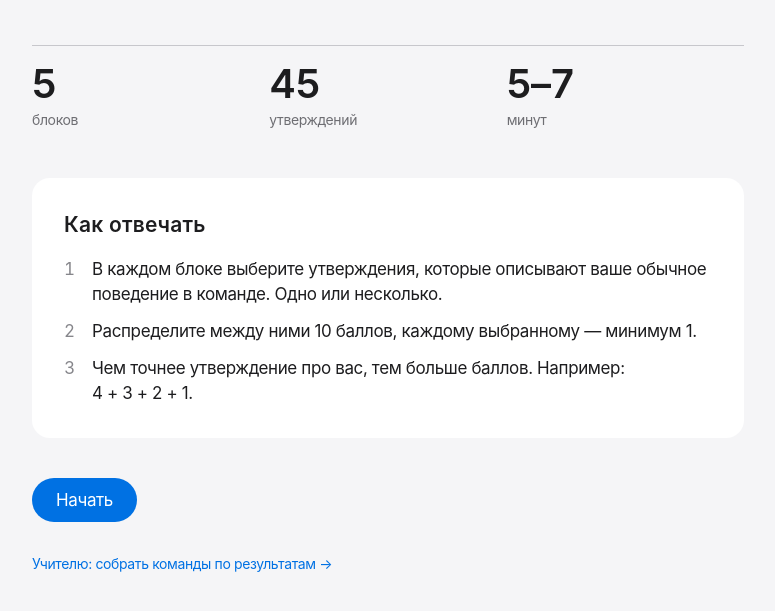
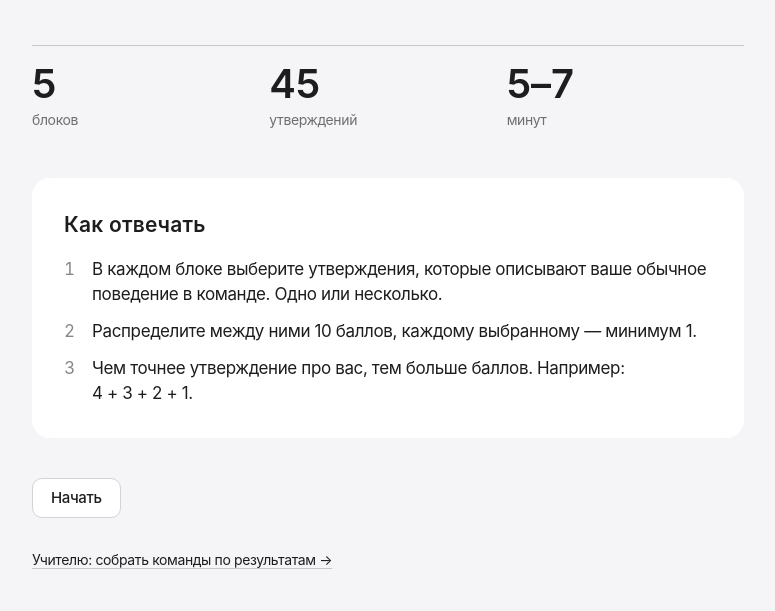
Before and after one commit to DenKarpov/team-roles-test, a plain HTML site: page index.html in a window 1280 px wide. Shown: the part 279-890 px from the top of the page, without its empty margins (252-1027 px from the left). Drawn offline with Linux system fonts and the light colour scheme.

Commit message:
Перевести оформление в монохром с контурными кнопками

```diff
--- a/styles.css
+++ b/styles.css
@@ -6,8 +6,8 @@
   --text-3: #86868b;
   --faint: #c7c7cc;
   --line: #e5e5ea;
-  --accent: #0071e3;
-  --accent-hover: #0077ed;
+  --accent: #1d1d1f; /* сайт монохромный: акцент — графит */
+  --button-border: #d2d2d7;
   --fill: rgba(118, 118, 128, 0.12);
   --bar-muted: #c7c7cc;
   --radius: 18px;
@@ -97,22 +97,23 @@ h1 {
 
 .button {
   appearance: none;
-  border: 0;
-  border-radius: 980px;
-  padding: 12px 24px;
-  background: var(--accent);
-  color: #fff;
-  font-size: 17px;
-  line-height: 1.18;
+  border: 1px solid var(--button-border);
+  border-radius: 10px;
+  padding: 10px 18px;
+  background: var(--surface);
+  color: var(--text);
+  font-size: 15px;
+  font-weight: 500;
+  line-height: 1.2;
   cursor: pointer;
-  transition: background-color 0.15s ease;
+  transition: background-color 0.15s ease, border-color 0.15s ease;
 }
 
-.button:hover { background: var(--accent-hover); }
-.button:disabled { background: #e8e8ed; color: var(--text-3); cursor: default; }
+.button:not(:disabled):hover { background: #fafafc; border-color: var(--faint); }
+.button:disabled { color: #b0b0b5; border-color: var(--line); cursor: default; }
 
-.button-plain { background: transparent; color: var(--accent); padding-inline: 14px; }
-.button-plain:hover { background: transparent; text-decoration: underline; }
+.button-plain { border-color: transparent; background: transparent; color: var(--text-2); padding-inline: 12px; }
+.button-plain:not(:disabled):hover { border-color: transparent; background: transparent; color: var(--text); }
 
 /* Вступление */
 
@@ -298,9 +299,26 @@ h1 {
 
 /* Группа: вход ученика и его команда */
 
-a { color: var(--accent); text-decoration: none; }
-a:hover { text-decoration: underline; }
-a.topbar-title { color: var(--text); text-decoration: none; }
+/* Ссылки и текстовые кнопки — графит с тонким серым подчёркиванием, при наведении оно темнеет */
+
+a,
+.link-button {
+  color: var(--text);
+  text-decoration: underline;
+  text-decoration-color: var(--faint);
+  text-decoration-thickness: 1px;
+  text-underline-offset: 3px;
+  transition: text-decoration-color 0.15s ease;
+}
+
+a:hover,
+.link-button:hover { text-decoration-color: currentColor; }
+
+a.topbar-title,
+a.list-row { text-decoration: none; }
+
+.back a { color: var(--text-2); text-decoration: none; }
+.back a:hover { color: var(--text); }
 
 .aside { margin-top: 32px; font-size: 14px; }
 
@@ -324,7 +342,7 @@ a.topbar-title { color: var(--text); text-decoration: none; }
   letter-spacing: inherit;
 }
 
-.field input:focus { outline: none; border-color: var(--accent); background: var(--surface); }
+.field input:focus { outline: none; border-color: var(--text-3); background: var(--surface); }
 
 .team-card { margin-top: 40px; padding: 28px; }
 .team-label { font-size: 14px; font-weight: 600; color: var(--text-2); }
@@ -395,14 +413,11 @@ a.topbar-title { color: var(--text); text-decoration: none; }
   border: 0;
   padding: 0;
   background: none;
-  color: var(--accent);
   font: inherit;
   font-size: 15px;
   letter-spacing: inherit;
   cursor: pointer;
 }
-
-.link-button:hover { text-decoration: underline; }
 
 /* Список групп — как сгруппированный список в iOS */
 
```
